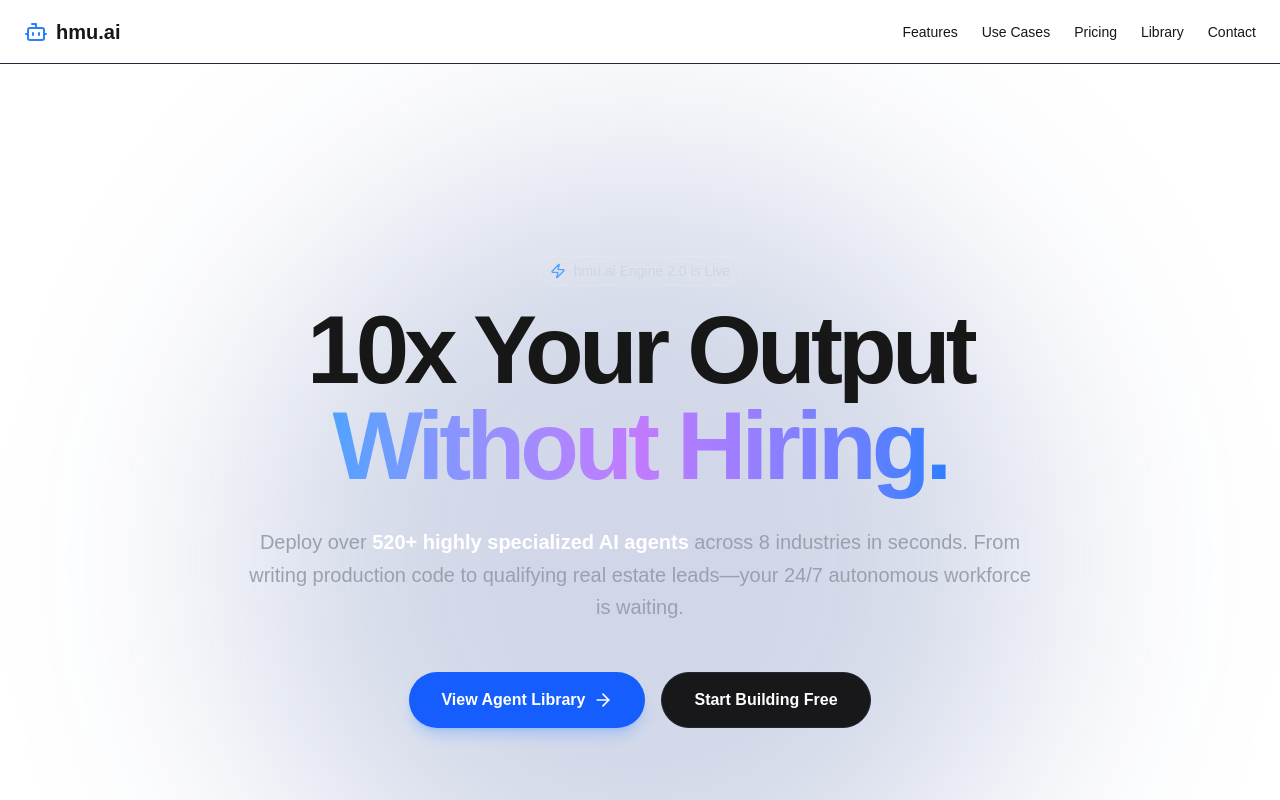
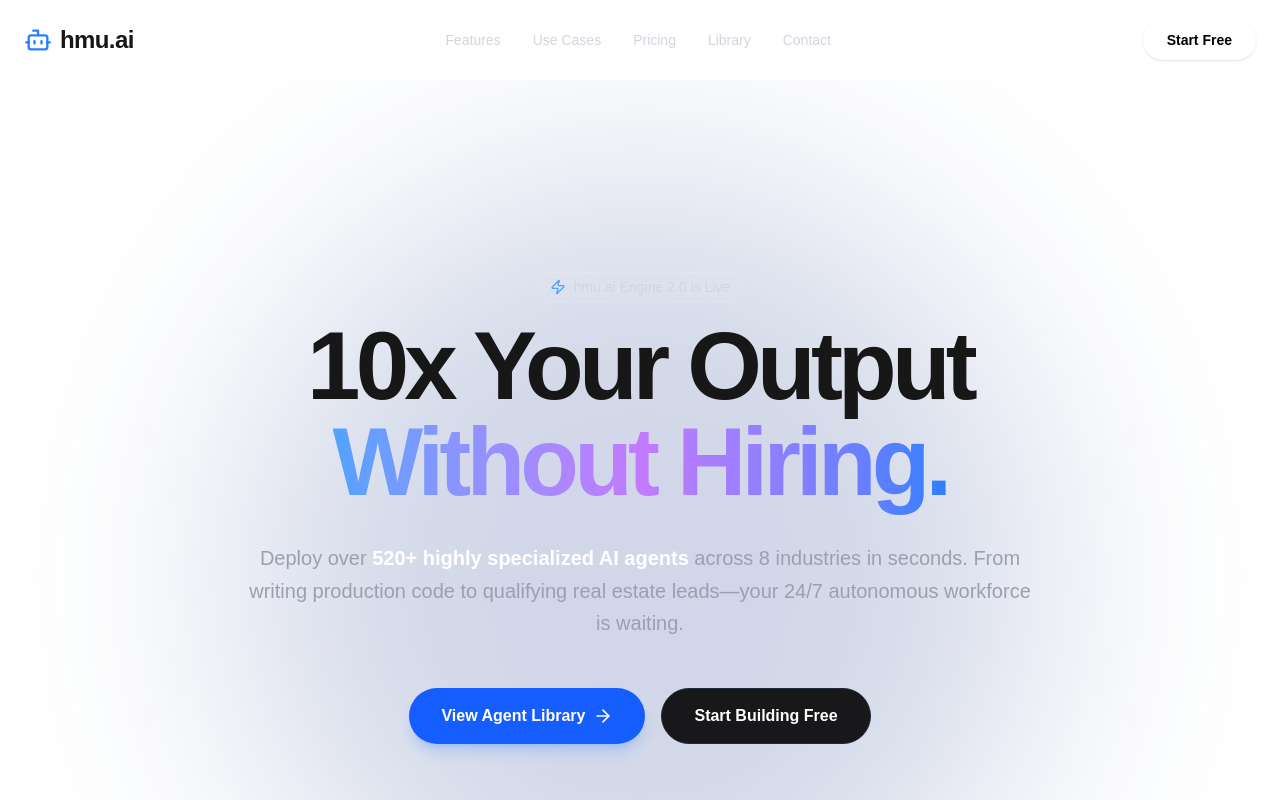
Before and after one commit to auralixai/hmu-ai, a Next.js app: page / in a window 1280 px wide. Shown: the top 800 px of the page. Built offline with nearby package versions, Linux system fonts and the light colour scheme.

Commit message:
feat: upgrade navbar to sticky client component with mobile menu

```diff
--- a/src/app/layout.tsx
+++ b/src/app/layout.tsx
@@ -1,9 +1,8 @@
 import type { Metadata } from "next";
 import { Geist, Geist_Mono } from "next/font/google";
-import Link from "next/link";
 import Script from "next/script";
-import { Bot } from "lucide-react";
 import "./globals.css";
+import { Navbar } from "@/components/Navbar";
 
 const geistSans = Geist({
   variable: "--font-geist-sans",
@@ -63,30 +62,8 @@ export default function RootLayout({
           `}
         </Script>
       </head>
-      <body className={`${geistSans.variable} ${geistMono.variable} antialiased bg-black text-white flex flex-col min-h-screen`}>
-        <header className="px-6 h-16 flex items-center border-b border-gray-800 shrink-0">
-          <Link className="flex items-center justify-center" href="/">
-            <Bot className="h-6 w-6 mr-2 text-blue-500" />
-            <span className="font-bold text-xl">hmu.ai</span>
-          </Link>
-          <nav className="ml-auto flex gap-4 sm:gap-6">
-            <Link className="text-sm font-medium hover:text-blue-400 transition-colors" href="/#features">
-              Features
-            </Link>
-            <Link className="text-sm font-medium hover:text-blue-400 transition-colors" href="/use-cases">
-              Use Cases
-            </Link>
-            <Link className="text-sm font-medium hover:text-blue-400 transition-colors" href="/pricing">
-              Pricing
-            </Link>
-            <Link className="text-sm font-medium hover:text-blue-400 transition-colors" href="/library">
-              Library
-            </Link>
-            <Link className="text-sm font-medium hover:text-blue-400 transition-colors" href="/contact">
-              Contact
-            </Link>
-          </nav>
-        </header>
+      <body className={`${geistSans.variable} ${geistMono.variable} antialiased bg-black text-white flex flex-col min-h-screen pt-20`}>
+        <Navbar />
         <main className="flex-1 flex flex-col">
           {children}
         </main>
--- /dev/null
+++ b/src/components/Navbar.tsx
@@ -0,0 +1,99 @@
+"use client";
+
+import { useState, useEffect } from "react";
+import Link from "next/link";
+import { Bot, Menu, X } from "lucide-react";
+
+export function Navbar() {
+  const [isScrolled, setIsScrolled] = useState(false);
+  const [mobileMenuOpen, setMobileMenuOpen] = useState(false);
+
+  useEffect(() => {
+    const handleScroll = () => {
+      setIsScrolled(window.scrollY > 20);
+    };
+    window.addEventListener("scroll", handleScroll);
+    return () => window.removeEventListener("scroll", handleScroll);
+  }, []);
+
+  const navLinks = [
+    { name: "Features", href: "/#features" },
+    { name: "Use Cases", href: "/use-cases" },
+    { name: "Pricing", href: "/pricing" },
+    { name: "Library", href: "/library" },
+    { name: "Contact", href: "/contact" },
+  ];
+
+  return (
+    <header
+      className={`fixed top-0 left-0 right-0 z-50 transition-all duration-300 border-b ${
+        isScrolled
+          ? "bg-black/80 backdrop-blur-md border-gray-800 shadow-lg py-3"
+          : "bg-transparent border-transparent py-5"
+      }`}
+    >
+      <div className="container mx-auto px-4 md:px-6 flex items-center justify-between">
+        <Link className="flex items-center justify-center group" href="/">
+          <Bot className="h-7 w-7 mr-2 text-blue-500 group-hover:text-blue-400 transition-colors" />
+          <span className="font-bold text-2xl tracking-tight">hmu.ai</span>
+        </Link>
+
+        {/* Desktop Nav */}
+        <nav className="hidden md:flex items-center gap-8">
+          {navLinks.map((link) => (
+            <Link
+              key={link.name}
+              href={link.href}
+              className="text-sm font-medium text-gray-300 hover:text-white transition-colors relative group"
+            >
+              {link.name}
+              <span className="absolute -bottom-1 left-0 w-0 h-0.5 bg-blue-500 transition-all group-hover:w-full"></span>
+            </Link>
+          ))}
+        </nav>
+
+        {/* Desktop CTA */}
+        <div className="hidden md:flex items-center">
+          <Link
+            href="/pricing"
+            className="inline-flex h-10 items-center justify-center rounded-full bg-white px-6 text-sm font-bold text-black shadow transition-transform hover:scale-105"
+          >
+            Start Free
+          </Link>
+        </div>
+
+        {/* Mobile Menu Toggle */}
+        <button
+          className="md:hidden text-gray-300 hover:text-white p-2"
+          onClick={() => setMobileMenuOpen(!mobileMenuOpen)}
+          aria-label="Toggle Menu"
+        >
+          {mobileMenuOpen ? <X className="h-6 w-6" /> : <Menu className="h-6 w-6" />}
+        </button>
+      </div>
+
+      {/* Mobile Nav Dropdown */}
+      {mobileMenuOpen && (
+        <div className="absolute top-full left-0 right-0 bg-black/95 backdrop-blur-xl border-b border-gray-800 p-6 flex flex-col gap-6 md:hidden shadow-2xl">
+          {navLinks.map((link) => (
+            <Link
+              key={link.name}
+              href={link.href}
+              className="text-lg font-medium text-gray-200 hover:text-blue-400 transition-colors"
+              onClick={() => setMobileMenuOpen(false)}
+            >
+              {link.name}
+            </Link>
+          ))}
+          <Link
+            href="/pricing"
+            className="inline-flex h-12 w-full items-center justify-center rounded-lg bg-blue-600 px-6 text-base font-bold text-white shadow transition-colors hover:bg-blue-500 mt-2"
+            onClick={() => setMobileMenuOpen(false)}
+          >
+            Start Building Free
+          </Link>
+        </div>
+      )}
+    </header>
+  );
+}
```
